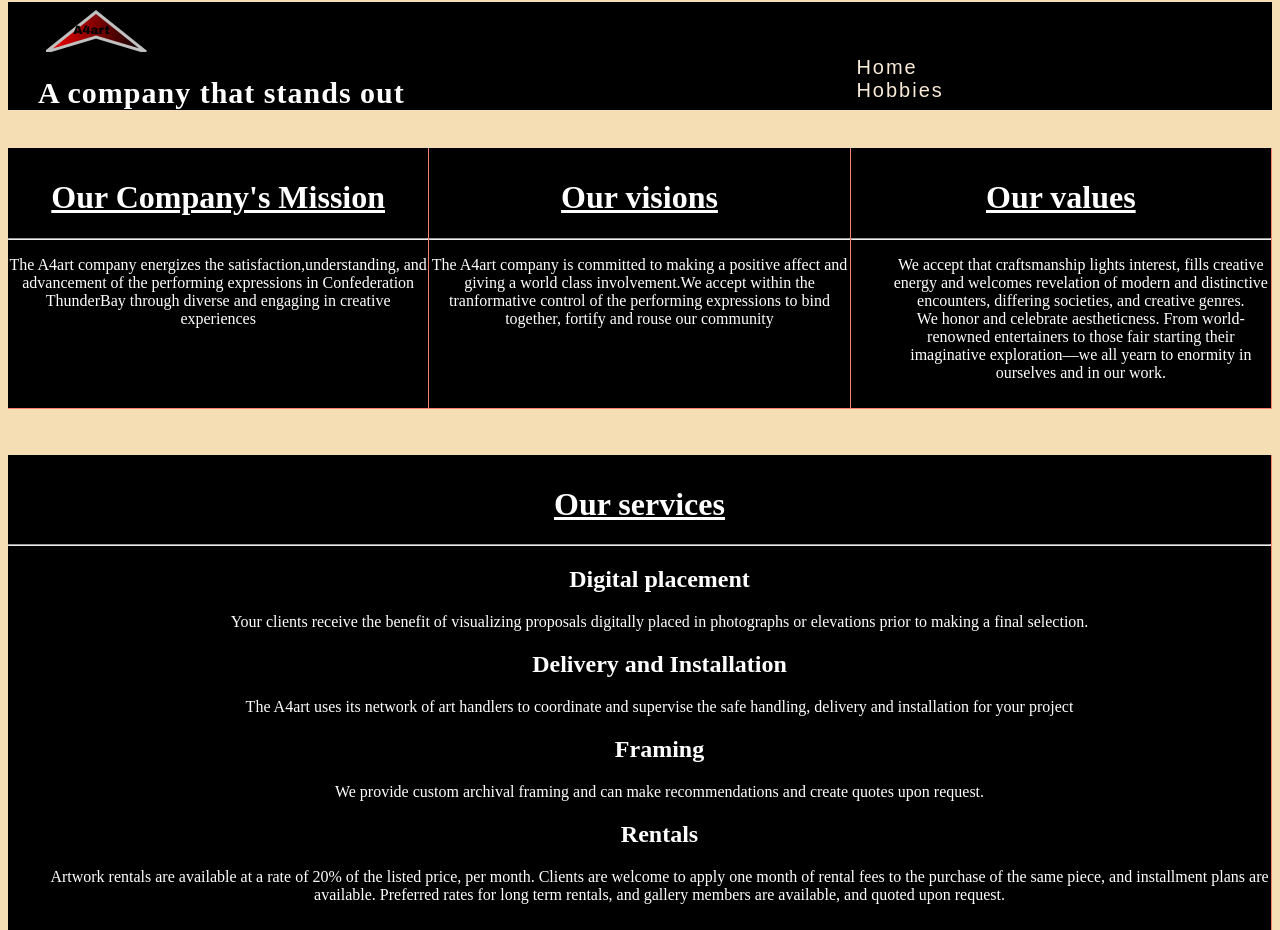
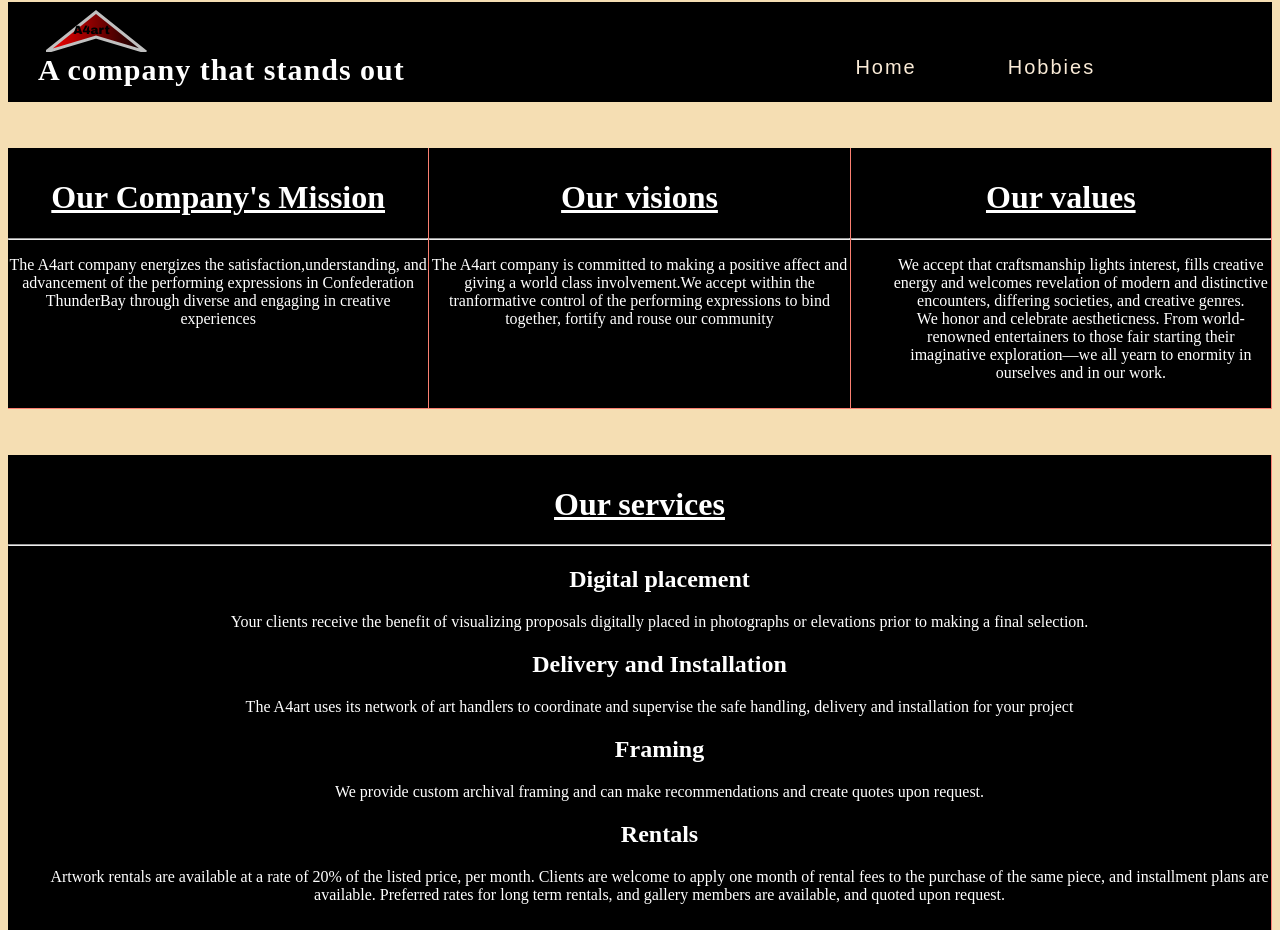
Before and after one commit to ssaji1/project2, a plain HTML site: page index.html in a window 1280 px wide. Shown: the top 930 px of the page. Drawn offline with Linux system fonts and the light colour scheme.

Commit message:
Add files via upload

```diff
--- a/style.css
+++ b/style.css
@@ -14,6 +14,7 @@ ul{
 .menu .text {
         padding-left: 60%;
         letter-spacing: 2px;
+        margin-left:4px;
     }
 
 .text a {
@@ -21,8 +22,8 @@ ul{
     font-size: 20px;
     text-decoration: none;
     color: antiquewhite;
-    padding-right: 90px;
-    padding-left: 90px;
+    padding-right: 0px;
+    padding-left: 85px;
 }
 
 .menu a:hover {
--- a/stylegallery.css
+++ b/stylegallery.css
@@ -17,6 +17,7 @@ body {
     .menu .text {
         padding-left: 60%;
         letter-spacing: 2px;
+        margin-left:4px;
     }
 
 .text a {
@@ -161,7 +162,7 @@ i.last {
     overflow: hidden;
     width: 100%;
     height: 0;
-    transition: .3s ease;
+    transition: .0s ease;
 }
 
 .container:hover .overlay {
```
